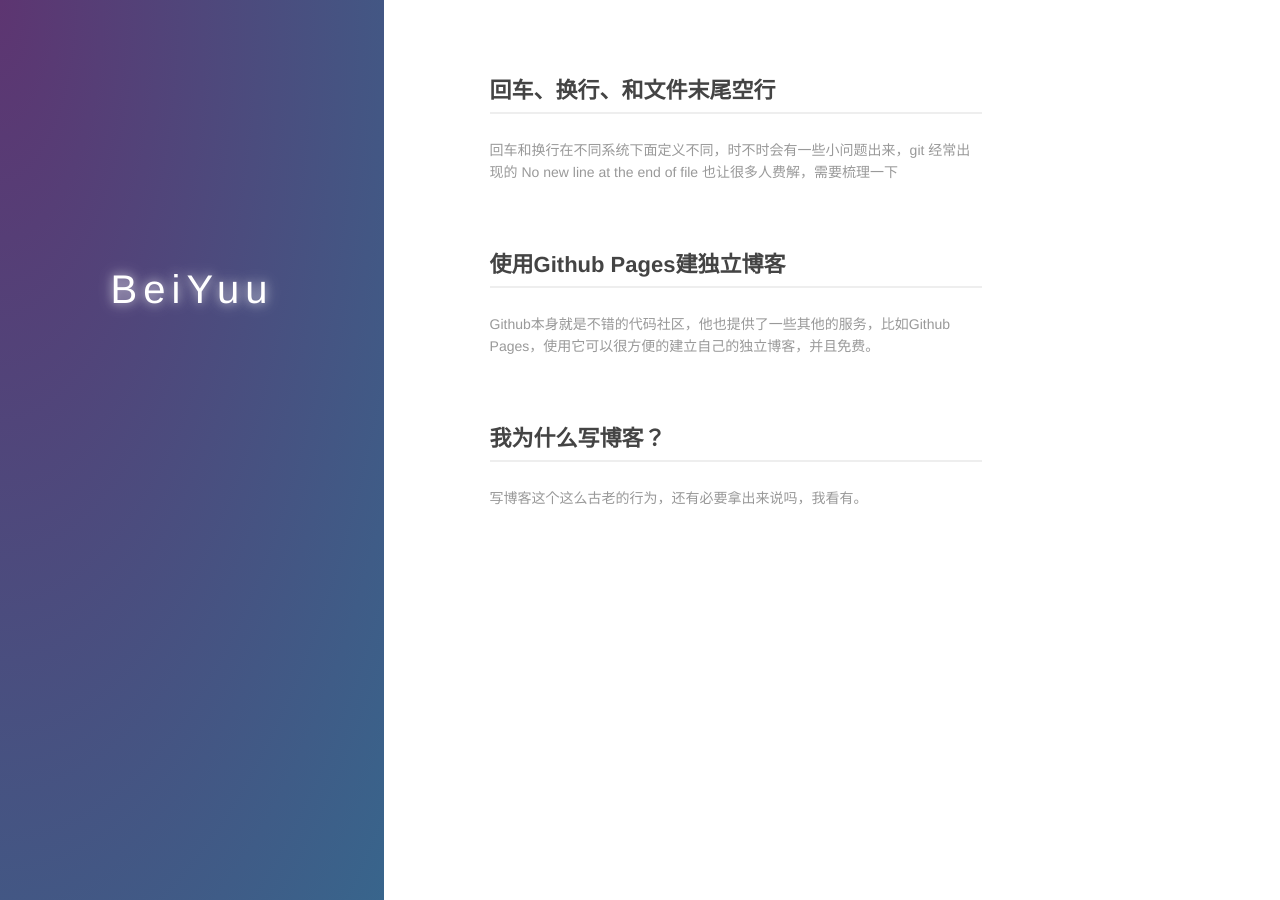
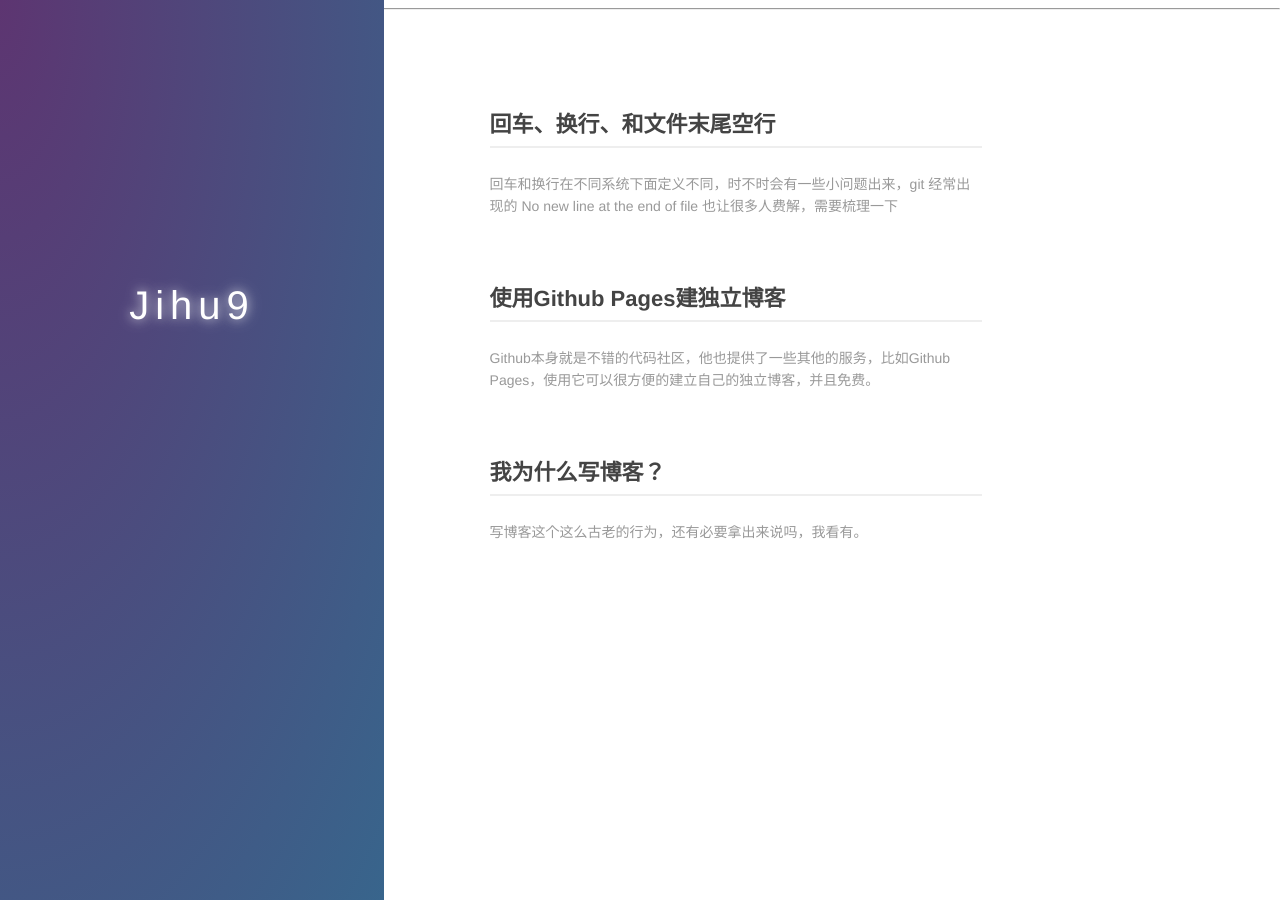
Before and after one commit to jihu9/jihu9.github.io, a Jekyll site: the page built from index.md, in a window 1280 px wide. Built offline with Jekyll 4.4.1, drawn with Linux system fonts in a browser that asks for light colours; our own code applies the rules of GitHub Pages for plain Markdown files.

Commit message:
Update index.md

```diff
--- a/index.md
+++ b/index.md
@@ -1,15 +1,15 @@
 ---
 layout: default
----
+---jihu9
 
 <body>
   <div class="index-wrapper">
     <div class="aside">
       <div class="info-card">
-        <h1>BeiYuu</h1>
-        <a href="http://weibo.com/beiyuu/" target="_blank"><img src="http://www.weibo.com/favicon.ico" alt="" width="25"/></a>
-        <a href="http://www.douban.com/people/beiyuu/" target="_blank"><img src="http://www.douban.com/favicon.ico" alt="" width="22"/></a>
-        <a href="http://instagram.com/beiyuu/" target="_blank"><img src="http://d36xtkk24g8jdx.cloudfront.net/bluebar/00c6602/images/ico/favicon.ico" alt="" width="22"/></a>
+        <h1>Jihu9</h1>
+        <a href="http://weibo.com/jihu9" target="_blank"><img src="http://www.weibo.com/favicon.ico" alt="" width="25"/></a>
+        <a href="http://www.douban.com/jihu9" target="_blank"><img src="http://www.douban.com/favicon.ico" alt="" width="22"/></a>
+        <!-- <a href="http://instagram.com/beiyuu/" target="_blank"><img src="http://d36xtkk24g8jdx.cloudfront.net/bluebar/00c6602/images/ico/favicon.ico" alt="" width="22"/></a> -->
       </div>
       <div id="particles-js"></div>
     </div>
```
